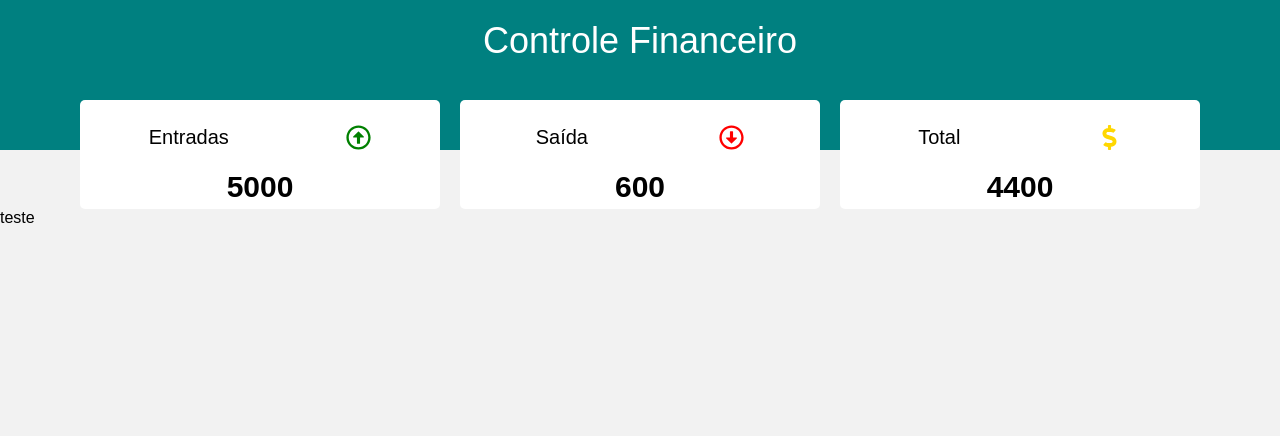
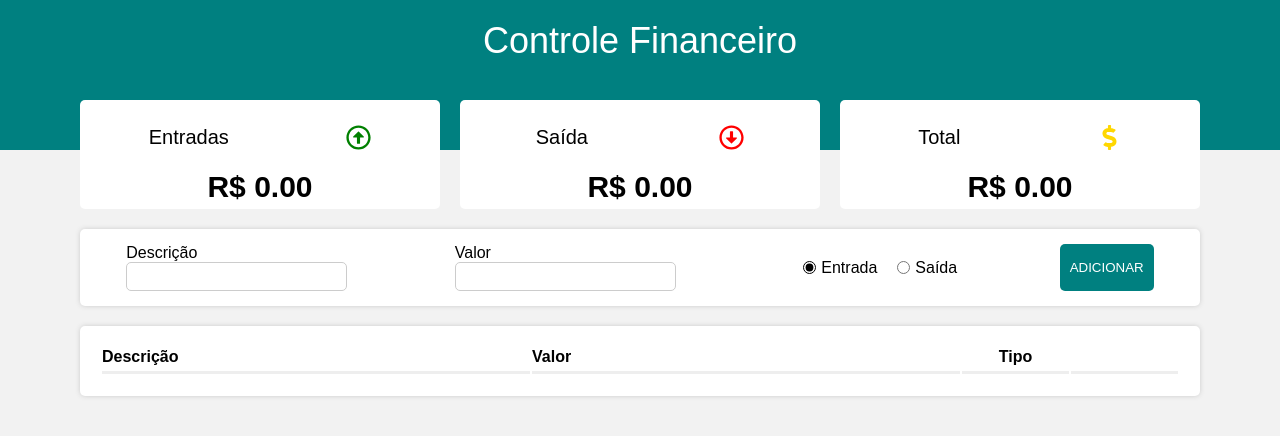
Before and after one commit to GabrielMTF/financy, a React (Vite) app in the folder projeto-finança/: page / in a window 1280 px wide. Shown: the top 436 px of the page. Built offline with nearby package versions, Linux system fonts and the light colour scheme.

Commit message:
início do desenvolvimento

```diff
--- a/projeto-finança/src/App.jsx
+++ b/projeto-finança/src/App.jsx
@@ -1,15 +1,48 @@
+import React, { useState, useEffect } from 'react';
 import Header from './components/Header';
 import Resume from './components/Resume';
 import Form from './components/Form';
 import Global from './styles/global';
 
 const App = () => {
+  const data = localStorage.getItem("transactions")
+  const [transactionsList, setTransactionsList] = useState(
+    data ? JSON.parse(data) : []
+  )
+  const [income, setIncome] = useState(0);
+  const [expense, setExpense] = useState(0);
+  const [total, setTotal] = useState(0);
+
+  useEffect(() => {
+    const amountExpense = transactionsList
+      .filter((item) => item.expense)
+      .map((transaction) => Number(transaction.amount));
+
+    const amountIncome = transactionsList
+      .filter((item) => !item.expense)
+      .map((transaction) => Number(transaction.amount));
+
+    const expense = amountExpense.reduce((acc, cur) => acc + cur, 0).toFixed(2);
+    const income = amountIncome.reduce((acc, cur) => acc + cur, 0).toFixed(2);
+
+    const total = Math.abs(income - expense).toFixed(2);
+
+    setIncome(`R$ ${income}`);
+    setExpense(`R$ ${expense}`);
+    setTotal(`${Number(income) < Number(expense) ? '-' : ''}R$ ${total}`);
+  }, [transactionsList])
+
+  const handleAdd = (transaction) => {
+    const newArrayTransactions = [...transactionsList, transaction];
+    setTransactionsList(newArrayTransactions);
+    localStorage.setItem('transactions', JSON.stringify(newArrayTransactions));
+  }
 
   return (
     <>
       <Header />
-      <Resume />
-      <Form />
+      <Resume income={income} expense={expense} total={total} />
+      <Form handleAdd={handleAdd} transactionsList={transactionsList} setTransactionsList={setTransactionsList} />
       <Global />
     </>
   )
--- a/projeto-finança/src/components/Form/index.jsx
+++ b/projeto-finança/src/components/Form/index.jsx
@@ -1,10 +1,70 @@
-import React from 'react';
+import React, { useState } from 'react';
+import Grid from '../Grid';
+import * as C from './styles';
 
-const Form = () => {
+const Form = ({ handleAdd, transactionsList, setTransactionsList }) => {
+    const [desc, setDesc] = useState('');
+    const [amount, setAmount] = useState('');
+    const [isExpense, setExpense] = useState(false);
+
+    const generateID = () => Math.round(Math.random() * 1000)
+
+    const handleSave = () => {
+        if (!desc || !amount) {
+            alert("Informe a descrição e o valor!")
+            return;
+        } else if (amount < 1) {
+            alert("O valor deve ser positivo!")
+            return;
+        }
+
+        const transaction = {
+            id: generateID(),
+            desc: desc,
+            amount: amount,
+            expense: isExpense,
+        }
+
+        handleAdd(transaction);
+
+        setDesc('');
+        setAmount('');
+    }
+
+
+
     return (
-        <div>
-            teste
-        </div>
+        <>
+            <C.Container>
+                <C.InputContent>
+                    <C.Label>Descrição</C.Label>
+                    <C.Input value={desc} onChange={(e) => setDesc(e.target.value)} />
+                </C.InputContent>
+                <C.InputContent>
+                    <C.Label>Valor</C.Label>
+                    <C.Input value={amount} type='number' onChange={(e) => setAmount(e.target.value)} />
+                </C.InputContent>
+                <C.RadioGroup>
+                    <C.Input
+                        type='radio'
+                        id='rIncome'
+                        defaultChecked
+                        name='group1'
+                        onChange={() => setExpense(!isExpense)}
+                    />
+                    <C.Label htmlFor="rIncome" >Entrada</C.Label>
+                    <C.Input
+                        type='radio'
+                        id='rExpenses'
+                        name='group1'
+                        onChange={() => setExpense(!isExpense)}
+                    />
+                    <C.Label htmlFor="rExpenses" >Saída</C.Label>
+                </C.RadioGroup>
+                <C.Button onClick={handleSave}>ADICIONAR</C.Button>
+            </C.Container>
+            <Grid itens={transactionsList} setItens={setTransactionsList} />
+        </>
     )
 }
 
--- a/projeto-finança/src/components/Form/styles.jsx
+++ b/projeto-finança/src/components/Form/styles.jsx
@@ -0,0 +1,54 @@
+import styled from 'styled-components';
+
+export const Container = styled.div`
+    max-width: 1120px;
+    margin: 20px auto;
+    width: 98%;
+    background-color: #fff;
+    box-shadow: 0px 0px 5px #ccc;
+    border-radius: 5px;
+    display: flex;
+    justify-content: space-around;
+    padding: 15px 0px;
+    gap: 10px;
+
+    @media (max-width: 750px) {
+        display: grid;
+    }
+`;
+
+export const InputContent = styled.div`
+    display: flex;
+    flex-direction: column;
+`;
+
+export const Label = styled.label``;
+
+export const Input = styled.input`
+    outline: none;
+    border-radius: 5px;
+    padding: 5px 10px;
+    font-size: 15px;
+    border: 1px solid #ccc;
+    margin-right: 5px;
+`;
+
+export const RadioGroup = styled.div`
+    display: flex;
+    align-items: center;
+
+    input {
+        margin-left: 20px;
+        accent-color: black;
+        margin-top: 0;
+    }
+`;
+
+export const Button = styled.button`
+    padding: 5px 10px;
+    border: none;
+    border-radius: 5px;
+    cursor: pointer;
+    color: white;
+    background-color: teal;
+`;
--- /dev/null
+++ b/projeto-finança/src/components/Grid/index.jsx
@@ -0,0 +1,31 @@
+import React from 'react';
+import GridItem from '../GridItem';
+import * as C from './styles';
+
+const Grid = ({ itens, setItens }) => {
+const onDelete = (ID) => {
+    const newArray = itens.filter((transaction) => transaction.id !== ID);
+    setItens(newArray);
+    localStorage.setItem('transactions', JSON.stringify(newArray));
+}
+
+    return (
+        <C.Table>
+            <C.Thead>
+                <C.Tr>
+                    <C.Th width={40} >Descrição</C.Th>
+                    <C.Th width={40}>Valor</C.Th>
+                    <C.Th width={10} alignCenter>Tipo</C.Th>
+                    <C.Th width={10}></C.Th>
+                </C.Tr>
+            </C.Thead>
+            <C.Tbody>
+                {itens?.map((item, index) => (
+                    <GridItem onDelete={onDelete} key={index} item={item} />
+                ))}
+            </C.Tbody>
+        </C.Table>
+    )
+}
+
+export default Grid;
--- /dev/null
+++ b/projeto-finança/src/components/Grid/styles.jsx
@@ -0,0 +1,24 @@
+import styled from 'styled-components';
+
+export const Table = styled.table`
+    width: 98%;
+    background-color: #fff;
+    padding: 20px;
+    box-shadow: 0px 0px 5px #ccc;
+    border-radius: 5px;
+    max-width: 1120px;
+    margin: 20px auto;
+`;
+
+export const Thead = styled.thead``;
+
+export const Tbody = styled.tbody``;
+
+export const Tr = styled.tr``;
+
+export const Th = styled.th`
+    border-bottom: inset;
+    padding-bottom: 5px;
+    text-align: ${(props) => (props.alignCenter ? "center" : "start")};
+    width: ${(props) => (props.width ? props.width + "%" : "auto")};
+`;
--- /dev/null
+++ b/projeto-finança/src/components/GridItem/index.jsx
@@ -0,0 +1,23 @@
+import React from 'react';
+import * as C from './styles';
+import { FaRegArrowAltCircleUp, FaRegArrowAltCircleDown, FaTrash } from 'react-icons/fa'
+
+const GridItem = ({ item, onDelete }) => {
+
+    return (
+        <C.Tr>
+            <C.Td>{item.desc}</C.Td>
+            <C.Td>{item.amount}</C.Td>
+            <C.Td alignCenter >
+                {item.expense ? (
+                    <FaRegArrowAltCircleDown color='red' />
+                ) : (<FaRegArrowAltCircleUp color='green' />)}
+            </C.Td>
+            <C.Td alignCenter >
+                <FaTrash className="tresh" onClick={() => onDelete(item.id)} />
+            </C.Td>
+        </C.Tr>
+    )
+}
+
+export default GridItem;
--- /dev/null
+++ b/projeto-finança/src/components/GridItem/styles.jsx
@@ -0,0 +1,18 @@
+import styled from 'styled-components';
+
+export const Tr = styled.tr``;
+
+export const Td = styled.td`
+    padding-top: 15px;
+    text-align: ${(props) => (props.alignCenter ? "center" : "start")};
+    word-break: break-all;
+
+    svg {
+        width: 18px;
+        height: 18px;
+    }
+
+    svg.tresh {
+        cursor: pointer;
+    }
+`;
--- a/projeto-finança/src/components/Resume/index.jsx
+++ b/projeto-finança/src/components/Resume/index.jsx
@@ -3,12 +3,12 @@
 import ResumeItem from '../ResumeItem'
 import { FaRegArrowAltCircleUp, FaRegArrowAltCircleDown, FaDollarSign } from 'react-icons/fa'
 
-const Resume = () => {
+const Resume = ({ income, expense, total }) => {
     return (
         <C.Container>
-            <ResumeItem color='green' Title="Entradas" Icon={FaRegArrowAltCircleUp} value='5000'/>
-            <ResumeItem color='red' Title="Saída" Icon={FaRegArrowAltCircleDown} value='600'/>
-            <ResumeItem color='gold' Title="Total" Icon={FaDollarSign} value='4400'/>
+            <ResumeItem color='green' Title="Entradas" Icon={FaRegArrowAltCircleUp} value={income}/>
+            <ResumeItem color='red' Title="Saída" Icon={FaRegArrowAltCircleDown} value={expense}/>
+            <ResumeItem color='gold' Title="Total" Icon={FaDollarSign} value={total} />
         </C.Container>
     )
 }
```
